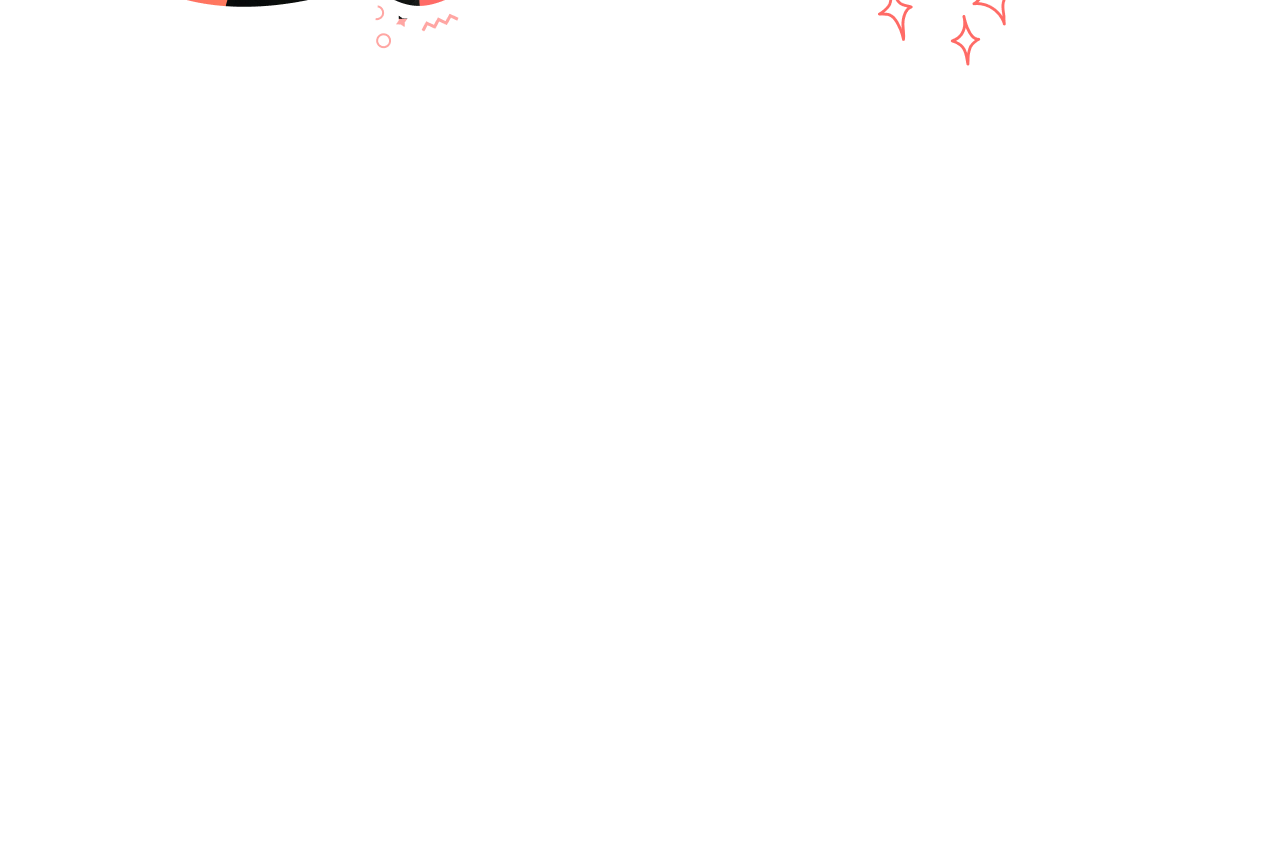
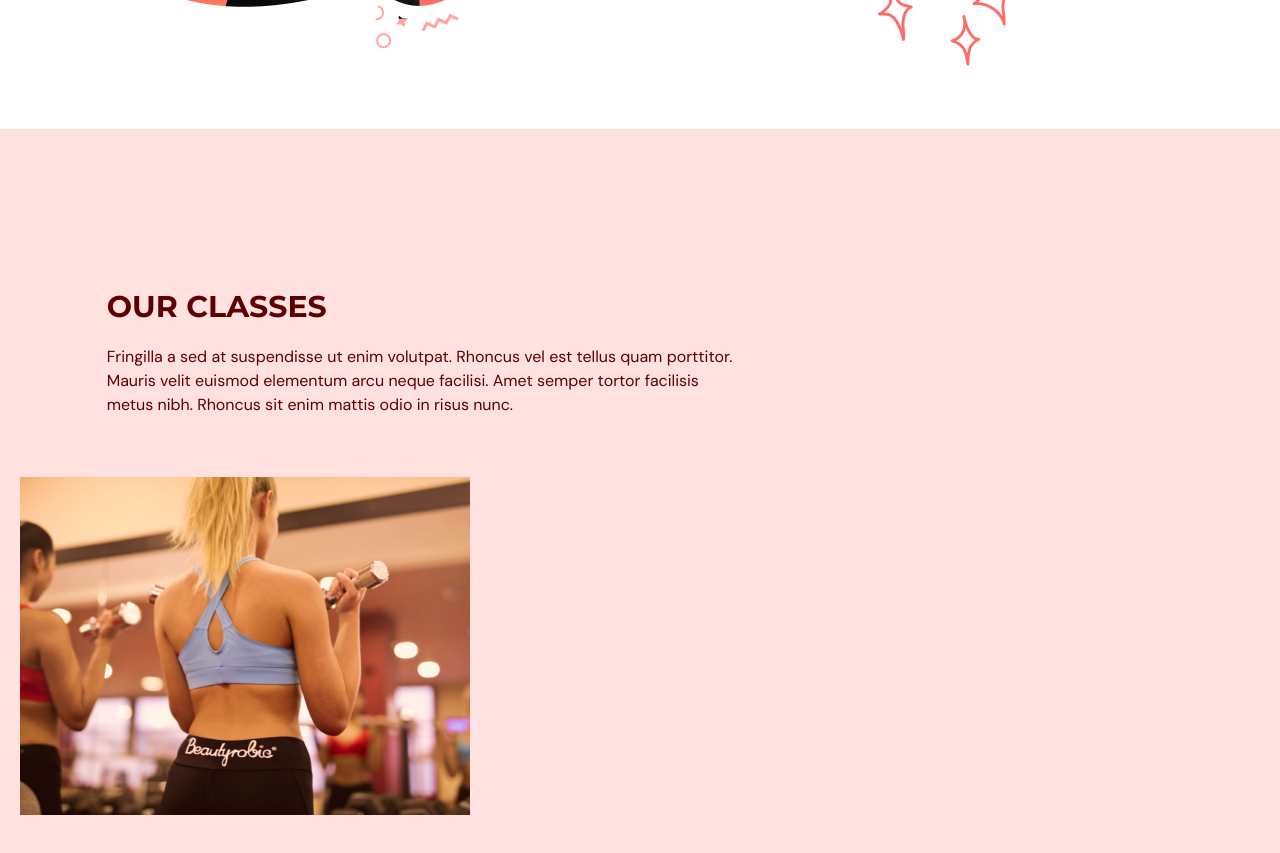
Before and after one commit to jennaly/gym-typescript, a React (Vite) app: page / in a window 1280 px wide. Shown: the part 1980-2833 px from the top of the page. Before the commit the page ends 2109 px from the top, so only its background shows below. Built offline with nearby package versions, Linux system fonts and the light colour scheme.

Commit message:
our classes page

```diff
--- a/src/App.tsx
+++ b/src/App.tsx
@@ -1,6 +1,7 @@
 import Navbar from "@/scenes/navbar";
 import Home from "@/scenes/home";
 import Benefits from "@/scenes/benefits";
+import OurClasses from "@/scenes/ourClasses";
 import { useState, useEffect } from "react";
 import { SelectedPage } from "@/shared/types";
 
@@ -33,6 +34,7 @@
       />
       <Home setSelectedPage={setSelectedPage} />
       <Benefits setSelectedPage={setSelectedPage} />
+      <OurClasses setSelectedPage={setSelectedPage} />
     </div>
   );
 }
--- /dev/null
+++ b/src/scenes/ourClasses/Class.tsx
@@ -0,0 +1,21 @@
+type Props = {
+  name: string;
+  description?: string;
+  image: string;
+};
+
+const Class = ({ name, description, image }: Props) => {
+  const overlayStyles =
+    "p-5 absolute z-30 flex h-[380px] w-[450px] flex-col items-center justify-center whitespace-normal bg-primary-500 text-center text-white opacity-0 transition duration-500 hover:opacity-90";
+  return (
+    <li className="relative mx-5 h-[380px] w-[450px]">
+      <div className={overlayStyles}>
+        <p className="text-2xl">{name}</p>
+        <p className="mt-5">{description}</p>
+      </div>
+      <img alt={`${image}`} src={image} />
+    </li>
+  );
+};
+
+export default Class;
--- /dev/null
+++ b/src/scenes/ourClasses/index.tsx
@@ -0,0 +1,95 @@
+import { SelectedPage, ClassType } from "@/shared/types";
+import image1 from "@/assets/image1.png";
+import image2 from "@/assets/image2.png";
+import image3 from "@/assets/image3.png";
+import image4 from "@/assets/image4.png";
+import image5 from "@/assets/image5.png";
+import image6 from "@/assets/image6.png";
+import { motion } from "framer-motion";
+import HText from "@/shared/HText";
+import Class from "./Class";
+
+type Props = {
+  setSelectedPage: (value: SelectedPage) => void;
+};
+
+const classes: Array<ClassType> = [
+  {
+    name: "Weight Training Classes",
+    description:
+      "Lorem ipsum dolor sit amet, consectetur adipiscing elit, sed do eiusmod tempor incididunt ut labore et dolore magna aliqua. Ut enim ad minim veniam, quis nostrud exercitation ullamco laboris nisi ut aliquip ex ea commodo consequat.",
+    image: image1,
+  },
+  {
+    name: "Yoga Classes",
+    image: image2,
+  },
+  {
+    name: "Ab Core Classes",
+    description:
+      "Lorem ipsum dolor sit amet, consectetur adipiscing elit, sed do eiusmod tempor incididunt ut labore et dolore magna aliqua. Ut enim ad minim veniam, quis nostrud exercitation ullamco laboris nisi ut aliquip ex ea commodo consequat.",
+    image: image3,
+  },
+  {
+    name: "Adventure Classes",
+    description:
+      "Lorem ipsum dolor sit amet, consectetur adipiscing elit, sed do eiusmod tempor incididunt ut labore et dolore magna aliqua. Ut enim ad minim veniam, quis nostrud exercitation ullamco laboris nisi ut aliquip ex ea commodo consequat.",
+    image: image4,
+  },
+  {
+    name: "Fitness Classes",
+    image: image5,
+  },
+  {
+    name: "Training Classes",
+    description:
+      "Lorem ipsum dolor sit amet, consectetur adipiscing elit, sed do eiusmod tempor incididunt ut labore et dolore magna aliqua. Ut enim ad minim veniam, quis nostrud exercitation ullamco laboris nisi ut aliquip ex ea commodo consequat.",
+    image: image6,
+  },
+];
+
+const OurClasses = ({ setSelectedPage }: Props) => {
+  return (
+    <section id="ourclasses" className="w-full bg-primary-100 py-40">
+      <motion.div
+        onViewportEnter={() => setSelectedPage(SelectedPage.OurClasses)}
+      >
+        <motion.div
+          className="mx-auto w-5/6"
+          initial="hidden"
+          whileInView="visible"
+          viewport={{ once: true, amount: 0.5 }}
+          transition={{ duration: 0.5 }}
+          variants={{
+            hidden: { opacity: 0, x: -50 },
+            visible: { opacity: 1, x: 0 },
+          }}
+        >
+          <div className="md:w-3/5">
+            <HText>OUR CLASSES</HText>
+            <p className="py-5">
+              Fringilla a sed at suspendisse ut enim volutpat. Rhoncus vel est
+              tellus quam porttitor. Mauris velit euismod elementum arcu neque
+              facilisi. Amet semper tortor facilisis metus nibh. Rhoncus sit
+              enim mattis odio in risus nunc.
+            </p>
+          </div>
+        </motion.div>
+        <div className="mt-10 h-[353px] w-full overflow-x-auto overflow-y-hidden">
+          <ul className="w-[2800px] whitespace-nowrap">
+            {classes.map((item: ClassType, index) => (
+              <Class
+                key={`${item.name}-${index}`}
+                name={item.name}
+                description={item.description}
+                image={item.image}
+              />
+            ))}
+          </ul>
+        </div>
+      </motion.div>
+    </section>
+  );
+};
+
+export default OurClasses;
--- a/src/shared/types.ts
+++ b/src/shared/types.ts
@@ -10,3 +10,9 @@
   title: string;
   description: string;
 }
+
+export interface ClassType {
+  name: string;
+  description?: string;
+  image: string;
+}
```
